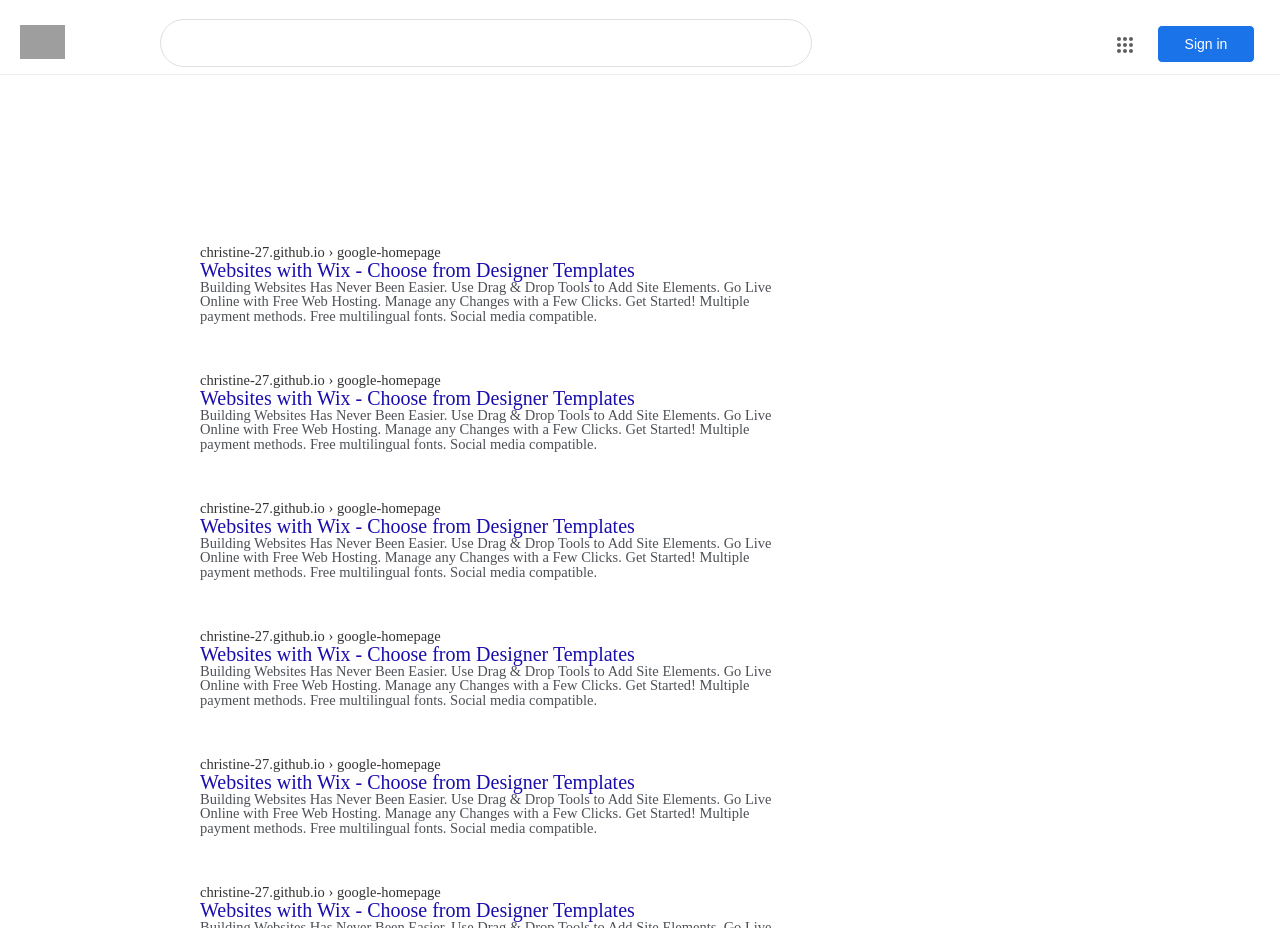
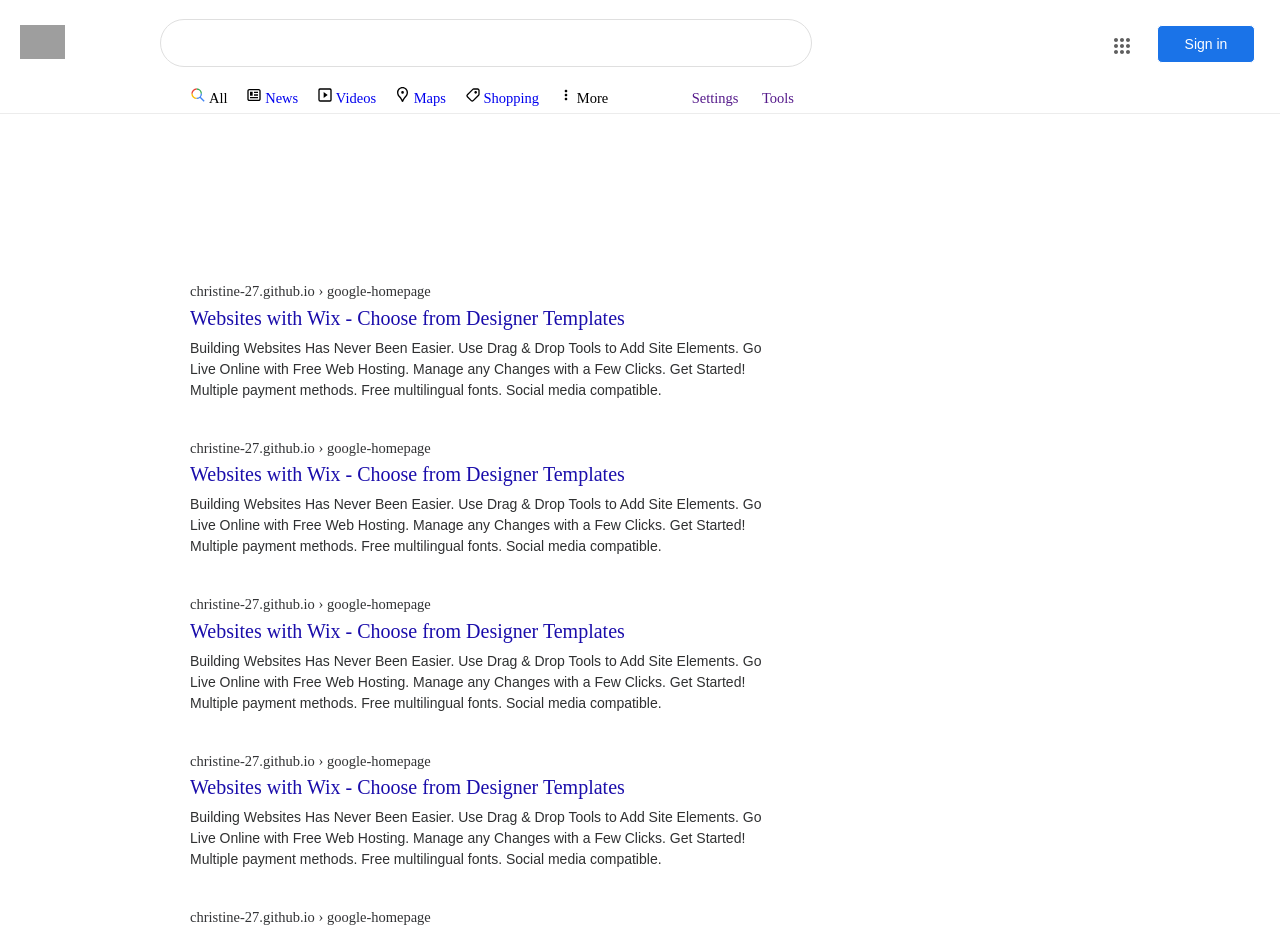
Before and after one commit to cesaranzola/google-results-page, a plain HTML site: page index.html in a window 1280 px wide. Shown: the top 928 px of the page. Drawn offline with Linux system fonts and the light colour scheme; grey boxes are pictures that could not be loaded.

Commit message:
Add button below searchband and fix footer font-colors

```diff
--- a/index.html
+++ b/index.html
@@ -33,6 +33,30 @@
     </div>
     </nav>
 
+    <div class="topbuttondiv">
+        <a class="hdtb-mitem hdtb-msel topbuttons" aria-hidden="true"><span class="bmaJhd iJddsb" style="height:16px;width:16px"><svg focusable="false" viewBox="0 0 24 24"><path fill="#34a853" d="M10 2v2a6 6 0 0 1 6 6h2a8 8 0 0 0-8-8"></path><path fill="#ea4335" d="M10 4V2a8 8 0 0 0-8 8h2c0-3.3 2.7-6 6-6"></path><path fill="#fbbc04" d="M4 10H2a8 8 0 0 0 8 8v-2c-3.3 0-6-2.69-6-6"></path><path fill="#4285f4" d="M22 20.59l-5.69-5.69A7.96 7.96 0 0 0 18 10h-2a6 6 0 0 1-6 6v2c1.85 0 3.52-.64 4.88-1.68l5.69 5.69L22 20.59"></path></svg></span>All</a>
+
+
+
+        <a class="topbuttons" href="/search?q=build+this+webpage&amp;source=lnms&amp;tbm=nws&amp;sa=X&amp;ved=2ahUKEwjg7IChtYbvAhUNJzQIHZBFDioQ_AUoAXoECBQQAw"><span class="bmaJhd iJddsb" style="height:16px;width:16px"><svg focusable="false" viewBox="0 0 24 24"><path d="M12 11h6v2h-6v-2zm-6 6h12v-2H6v2zm0-4h4V7H6v6zm16-7.22v12.44c0 1.54-1.34 2.78-3 2.78H5c-1.64 0-3-1.25-3-2.78V5.78C2 4.26 3.36 3 5 3h14c1.64 0 3 1.25 3 2.78zM19.99 12V5.78c0-.42-.46-.78-1-.78H5c-.54 0-1 .36-1 .78v12.44c0 .42.46.78 1 .78h14c.54 0 1-.36 1-.78V12zM12 9h6V7h-6v2"></path></svg></span>News</a>
+
+        <a class="topbuttons" href="/search?q=build+this+webpage&amp;source=lnms&amp;tbm=vid&amp;sa=X&amp;ved=2ahUKEwjg7IChtYbvAhUNJzQIHZBFDioQ_AUoAnoECBQQBA"><span class="bmaJhd iJddsb" style="height:16px;width:16px"><svg focusable="false" viewBox="0 0 24 24"><path d="M10 16.5l6-4.5-6-4.5v9zM5 20h14a1 1 0 0 0 1-1V5a1 1 0 0 0-1-1H5a1 1 0 0 0-1 1v14a1 1 0 0 0 1 1zm14.5 2H5a3 3 0 0 1-3-3V4.4A2.4 2.4 0 0 1 4.4 2h15.2A2.4 2.4 0 0 1 22 4.4v15.1a2.5 2.5 0 0 1-2.5 2.5"></path></svg></span>Videos</a>
+
+        <a class="topbuttons" href="https://maps.google.com/maps?q=build+this+webpage&amp;um=1&amp;ie=UTF-8&amp;sa=X&amp;ved=2ahUKEwj57c_IuIbvAhVlCjQIHXIGDeoQ_AUoA3oECA8QBQ"><span class="bmaJhd iJddsb" style="height:16px;width:16px"><svg focusable="false" viewBox="0 0 16 16"><path d="M7.503 0c3.09 0 5.502 2.487 5.502 5.427 0 2.337-1.13 3.694-2.26 5.05-.454.528-.906 1.13-1.358 1.734-.452.603-.754 1.508-.98 1.96-.226.452-.377.829-.904.829-.528 0-.678-.377-.905-.83-.226-.451-.527-1.356-.98-1.959-.452-.603-.904-1.206-1.356-1.734C3.132 9.121 2 7.764 2 5.427 2 2.487 4.412 0 7.503 0zm0 1.364c-2.283 0-4.14 1.822-4.14 4.063 0 1.843.86 2.873 1.946 4.177.468.547.942 1.178 1.4 1.79.34.452.596.99.794 1.444.198-.455.453-.992.793-1.445.459-.61.931-1.242 1.413-1.803 1.074-1.29 1.933-2.32 1.933-4.163 0-2.24-1.858-4.063-4.139-4.063zm0 2.734a1.33 1.33 0 11-.001 2.658 1.33 1.33 0 010-2.658"></path></svg></span>Maps</a>
+
+        <a class="topbuttons" href="/search?q=build+this+webpage&amp;source=lnms&amp;tbm=shop&amp;sa=X&amp;ved=2ahUKEwj57c_IuIbvAhVlCjQIHXIGDeoQ_AUoBHoECA8QBg"><span class="bmaJhd iJddsb" style="height:16px;width:16px"><svg focusable="false" viewBox="0 0 24 24"><path d="M21.11 2.89A3.02 3.02 0 0 0 18.95 2h-5.8c-.81 0-1.58.31-2.16.89L7.25 6.63 2.9 10.98a3.06 3.06 0 0 0 0 4.32l5.79 5.8a3.05 3.05 0 0 0 4.32.01l8.09-8.1c.58-.58.9-1.34.9-2.16v-5.8c0-.81-.32-1.59-.89-2.16zM20 10.85c0 .28-.12.54-.32.74l-3.73 3.74-4.36 4.36c-.41.41-1.08.41-1.49 0l-2.89-2.9-2.9-2.9a1.06 1.06 0 0 1 0-1.49l8.1-8.1c.2-.2.46-.3.74-.3l5.8-.01A1.05 1.05 0 0 1 20 5.05v5.8zM16 6c1.1 0 2 .9 2 2s-.9 2-2 2-2-.9-2-2 .9-2 2-2"></path></svg></span>Shopping</a>
+
+
+        <a><span class="MbEPDb z1asCe SaPW2b topbuttons  specialmore" style="height:16px;line-height:16px;width:16px"><svg focusable="false" xmlns="http://www.w3.org/2000/svg" viewBox="0 0 24 24"><path d="M12 8c1.1 0 2-.9 2-2s-.9-2-2-2-2 .9-2 2 .9 2 2 2zm0 2c-1.1 0-2 .9-2 2s.9 2 2 2 2-.9 2-2-.9-2-2-2zm0 6c-1.1 0-2 .9-2 2s.9 2 2 2 2-.9 2-2-.9-2-2-2z"></path></svg></span>More</a>
+
+
+        <a class="topbuttons special2b" href="">Settings</a>
+        <a class="topbuttons " href="">Tools</a>
+    </div>
+
+
+
+
     <hr class="linedivider">
 
     <main>
@@ -41,51 +65,52 @@
             <p>Building Websites Has Never Been Easier. Use Drag & Drop Tools to Add Site Elements.
                 Go Live Online with Free Web Hosting. Manage any Changes with a Few Clicks.
                 Get Started! Multiple payment methods. Free multilingual fonts. Social media compatible.</p>
-        <h4>christine-27.github.io › google-homepage</h4><a><h3> Websites with Wix - Choose from Designer Templates</h3></a>
+
+        <h4>christine-27.github.io › google-homepage</h4><a class="linksmain"><h3> Websites with Wix - Choose from Designer Templates</h3></a>
             <p>Building Websites Has Never Been Easier. Use Drag & Drop Tools to Add Site Elements.
                 Go Live Online with Free Web Hosting. Manage any Changes with a Few Clicks.
                 Get Started! Multiple payment methods. Free multilingual fonts. Social media compatible.</p>
-        <h4>christine-27.github.io › google-homepage</h4><a><h3> Websites with Wix - Choose from Designer Templates</h3></a>
+        <h4>christine-27.github.io › google-homepage</h4><a class="linksmain"><h3> Websites with Wix - Choose from Designer Templates</h3></a>
             <p>Building Websites Has Never Been Easier. Use Drag & Drop Tools to Add Site Elements.
                 Go Live Online with Free Web Hosting. Manage any Changes with a Few Clicks.
                 Get Started! Multiple payment methods. Free multilingual fonts. Social media compatible.</p>
-        <h4>christine-27.github.io › google-homepage</h4><a><h3> Websites with Wix - Choose from Designer Templates</h3></a>
+        <h4>christine-27.github.io › google-homepage</h4><a class="linksmain"><h3> Websites with Wix - Choose from Designer Templates</h3></a>
             <p>Building Websites Has Never Been Easier. Use Drag & Drop Tools to Add Site Elements.
                 Go Live Online with Free Web Hosting. Manage any Changes with a Few Clicks.
                 Get Started! Multiple payment methods. Free multilingual fonts. Social media compatible.</p>
-        <h4>christine-27.github.io › google-homepage</h4><a><h3> Websites with Wix - Choose from Designer Templates</h3></a>
+        <h4>christine-27.github.io › google-homepage</h4><a class="linksmain"><h3> Websites with Wix - Choose from Designer Templates</h3></a>
             <p>Building Websites Has Never Been Easier. Use Drag & Drop Tools to Add Site Elements.
                 Go Live Online with Free Web Hosting. Manage any Changes with a Few Clicks.
                 Get Started! Multiple payment methods. Free multilingual fonts. Social media compatible.</p>
-        <h4>christine-27.github.io › google-homepage</h4><a><h3> Websites with Wix - Choose from Designer Templates</h3></a>
+        <h4>christine-27.github.io › google-homepage</h4><a class="linksmain"><h3> Websites with Wix - Choose from Designer Templates</h3></a>
             <p>Building Websites Has Never Been Easier. Use Drag & Drop Tools to Add Site Elements.
                 Go Live Online with Free Web Hosting. Manage any Changes with a Few Clicks.
                 Get Started! Multiple payment methods. Free multilingual fonts. Social media compatible.</p>
-        <h4>christine-27.github.io › google-homepage</h4><a><h3> Websites with Wix - Choose from Designer Templates</h3></a>
+        <h4>christine-27.github.io › google-homepage</h4><a class="linksmain"><h3> Websites with Wix - Choose from Designer Templates</h3></a>
             <p>Building Websites Has Never Been Easier. Use Drag & Drop Tools to Add Site Elements.
                 Go Live Online with Free Web Hosting. Manage any Changes with a Few Clicks.
                 Get Started! Multiple payment methods. Free multilingual fonts. Social media compatible.</p>
-        <h4>christine-27.github.io › google-homepage</h4><a><h3> Websites with Wix - Choose from Designer Templates</h3></a>
+        <h4>christine-27.github.io › google-homepage</h4><a class="linksmain"><h3> Websites with Wix - Choose from Designer Templates</h3></a>
             <p>Building Websites Has Never Been Easier. Use Drag & Drop Tools to Add Site Elements.
                 Go Live Online with Free Web Hosting. Manage any Changes with a Few Clicks.
                 Get Started! Multiple payment methods. Free multilingual fonts. Social media compatible.</p>
-        <h4>christine-27.github.io › google-homepage</h4><a><h3> Websites with Wix - Choose from Designer Templates</h3></a>
+        <h4>christine-27.github.io › google-homepage</h4><a class="linksmain"><h3> Websites with Wix - Choose from Designer Templates</h3></a>
             <p>Building Websites Has Never Been Easier. Use Drag & Drop Tools to Add Site Elements.
                 Go Live Online with Free Web Hosting. Manage any Changes with a Few Clicks.
                 Get Started! Multiple payment methods. Free multilingual fonts. Social media compatible.</p>
-        <h4>christine-27.github.io › google-homepage</h4><a><h3> Websites with Wix - Choose from Designer Templates</h3></a>
+        <h4>christine-27.github.io › google-homepage</h4><a class="linksmain"><h3> Websites with Wix - Choose from Designer Templates</h3></a>
             <p>Building Websites Has Never Been Easier. Use Drag & Drop Tools to Add Site Elements.
                 Go Live Online with Free Web Hosting. Manage any Changes with a Few Clicks.
                 Get Started! Multiple payment methods. Free multilingual fonts. Social media compatible.</p>
-        <h4>christine-27.github.io › google-homepage</h4><a><h3> Websites with Wix - Choose from Designer Templates</h3></a>
+        <h4>christine-27.github.io › google-homepage</h4><a class="linksmain"><h3> Websites with Wix - Choose from Designer Templates</h3></a>
             <p>Building Websites Has Never Been Easier. Use Drag & Drop Tools to Add Site Elements.
                 Go Live Online with Free Web Hosting. Manage any Changes with a Few Clicks.
                 Get Started! Multiple payment methods. Free multilingual fonts. Social media compatible.</p>
-        <h4>christine-27.github.io › google-homepage</h4><a><h3> Websites with Wix - Choose from Designer Templates</h3></a>
+        <h4>christine-27.github.io › google-homepage</h4><a class="linksmain"><h3> Websites with Wix - Choose from Designer Templates</h3></a>
             <p>Building Websites Has Never Been Easier. Use Drag & Drop Tools to Add Site Elements.
                 Go Live Online with Free Web Hosting. Manage any Changes with a Few Clicks.
                 Get Started! Multiple payment methods. Free multilingual fonts. Social media compatible.</p>
-        <h4>christine-27.github.io › google-homepage</h4><a><h3> Websites with Wix - Choose from Designer Templates</h3></a>
+        <h4>christine-27.github.io › google-homepage</h4><a class="linksmain"><h3> Websites with Wix - Choose from Designer Templates</h3></a>
             <p>Building Websites Has Never Been Easier. Use Drag & Drop Tools to Add Site Elements.
                 Go Live Online with Free Web Hosting. Manage any Changes with a Few Clicks.
                 Get Started! Multiple payment methods. Free multilingual fonts. Social media compatible.</p>
@@ -94,8 +119,6 @@
     </main>
 
     <footer>
-
-
             <div class="location">
                 <span class="loc1">Fashion District, Los Angeles, CA</span>
                 <span>-</span>
--- a/style.css
+++ b/style.css
@@ -102,7 +102,7 @@ a:hover {
     width: 24px;
     height: 24px;
     position: absolute;
-    top: 7px;
+    top: -2px;
     right: 103px;
     fill: rgb(95, 95, 95);
 }
@@ -152,7 +152,7 @@ a:hover {
 
 
 h3 {
-    padding-left: 200px;
+    padding-left: 190px;
     font-size: 20px;
     color: #1a0dab;
 }
@@ -162,6 +162,7 @@ h3 {
     color: black;
     text-decoration: none;
     color: #323335;
+    margin-bottom: 9px;
 }
 
 .toph4:hover {
@@ -170,28 +171,65 @@ h3 {
 }
 
 h4 {
-    padding-left: 200px;
+    padding-left: 190px;
     color: #323335;
+    margin-bottom: 9px;
 }
 
 
 p {
     width: 578px;
     height: auto;
-    padding-bottom: 0px;
-    margin-left: 200px;
-    padding-bottom: 50px;
-    color: #4d5156;
+    margin-left: 190px;
+    padding-bottom: 40px;
+    padding-top: 10px;
+    color: #2f3031;
+    line-height: 1.5em;
+    font-family: Arial, sans-serif;
+    font-size: 14px;
 }
-
 
 .bottomp {
     margin-top: 7px;
     width: 1200px;
 }
 
+
+.topbuttondiv {
+    margin-left: 175px;
+    margin-top: 10px;
+}
+
+.topbuttons {
+    /* display: inline-block; */
+    list-style-type: none;
+    text-decoration: none;
+}
+
+svg {
+    width: 16px;
+    height: 16px;
+    padding-top: 10px;
+    padding-right: 3px;
+    padding-left: 15px;
+}
+
+.special2b {
+    margin-left: 80px;
+    margin-right: 20px;
+}
+
+
+
+
+
+
+
+/*=================FOOTER ELEMENTS START================= */
+
 .loc1 {
     font-weight: bold;
+    color: rgb(95, 95, 95);
 }
 
 .loc2 {
@@ -216,12 +254,12 @@ footer {
 }
 
 .location {
-    margin-left: 200px;
+    margin-left: 190px;
     padding-top: 5px;
 }
 
 .buttondiv {
-    margin-left: 200px;
+    margin-left: 190px;
     margin-top: 20px;
 }
 
```
